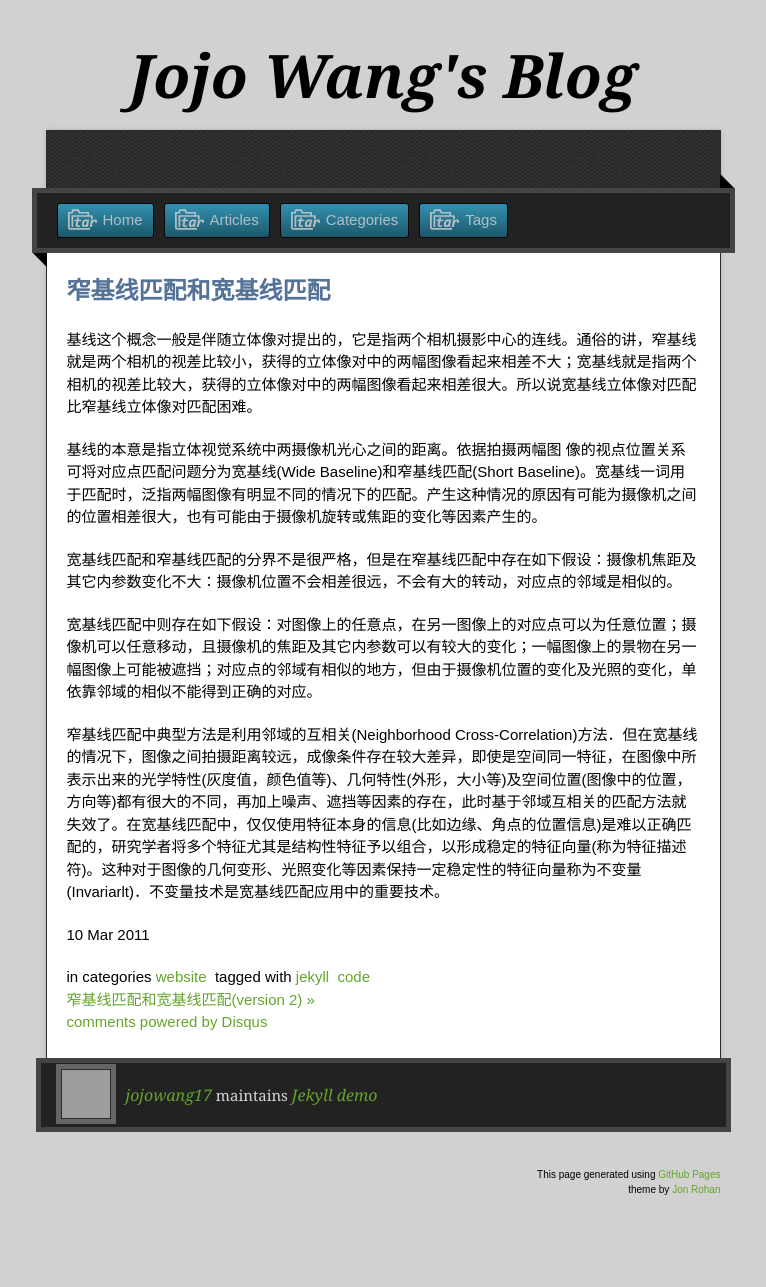
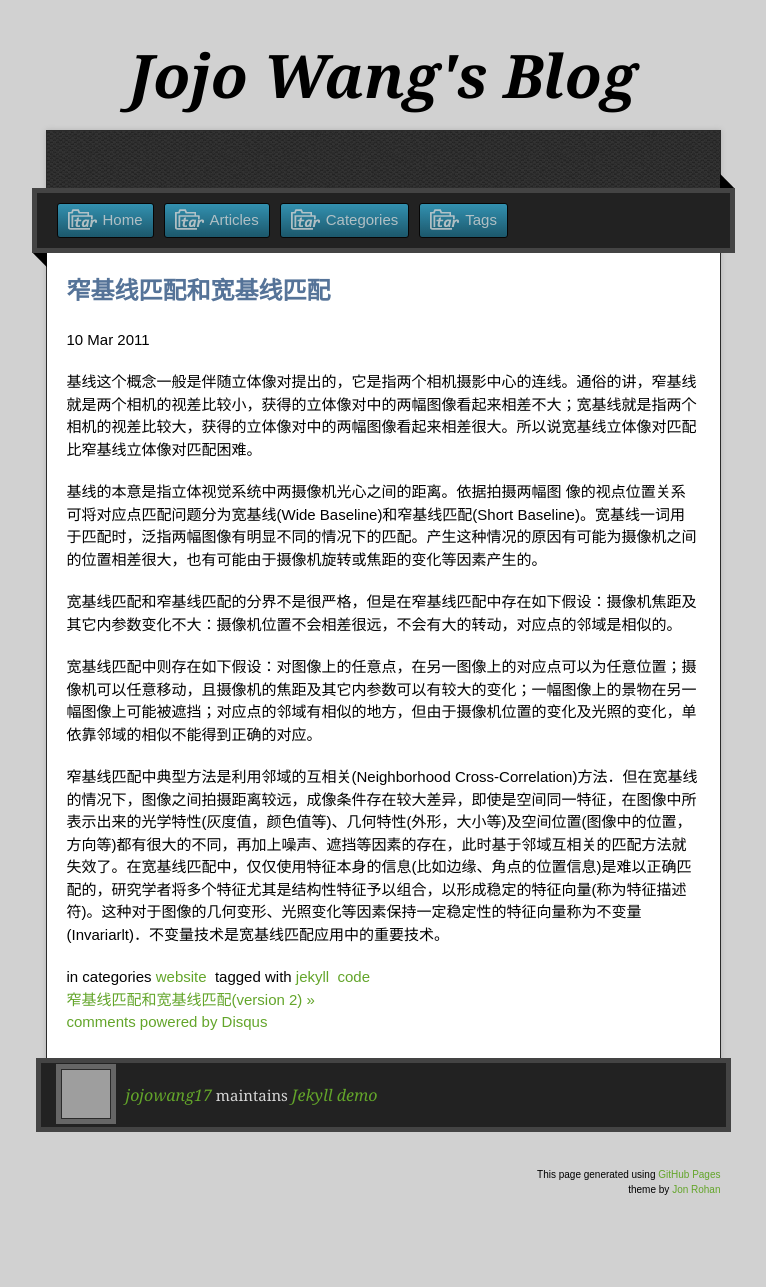
Before and after one commit to jojowang17/jekyll_demo, a Jekyll site: the page built from _posts/2011-03-10-wang11.md, in a window 1280 px wide. Shown: the whole page, without its empty margins (257-1023 px from the left). Built offline with Jekyll 4.4.1, drawn with Linux system fonts in a browser that asks for light colours; nearby versions of some CDN libraries; comment, search, counter and statistics services are not loaded; grey boxes are pictures that could not be loaded.

Commit message:
Update 2011-03-10-wang11.md

```diff
--- a/_posts/2011-03-10-wang11.md
+++ b/_posts/2011-03-10-wang11.md
@@ -6,6 +6,7 @@ title: 窄基线匹配和宽基线匹配
 comments: yes
 ---
 <h2>{{ page.title }}</h2>
+<p>{{ page.date | date_to_string }}</p>
 
 基线这个概念一般是伴随立体像对提出的，它是指两个相机摄影中心的连线。通俗的讲，窄基线就是两个相机的视差比较小，获得的立体像对中的两幅图像看起来相差不大；宽基线就是指两个相机的视差比较大，获得的立体像对中的两幅图像看起来相差很大。所以说宽基线立体像对匹配比窄基线立体像对匹配困难。
 
@@ -19,4 +20,3 @@ comments: yes
 
 
 窄基线匹配中典型方法是利用邻域的互相关(Neighborhood Cross-Correlation)方法．但在宽基线的情况下，图像之间拍摄距离较远，成像条件存在较大差异，即使是空间同一特征，在图像中所表示出来的光学特性(灰度值，颜色值等)、几何特性(外形，大小等)及空间位置(图像中的位置，方向等)都有很大的不同，再加上噪声、遮挡等因素的存在，此时基于邻域互相关的匹配方法就失效了。在宽基线匹配中，仅仅使用特征本身的信息(比如边缘、角点的位置信息)是难以正确匹配的，研究学者将多个特征尤其是结构性特征予以组合，以形成稳定的特征向量(称为特征描述符)。这种对于图像的几何变形、光照变化等因素保持一定稳定性的特征向量称为不变量(Invariarlt)．不变量技术是宽基线匹配应用中的重要技术。
-<p>{{ page.date | date_to_string }}</p>
```
